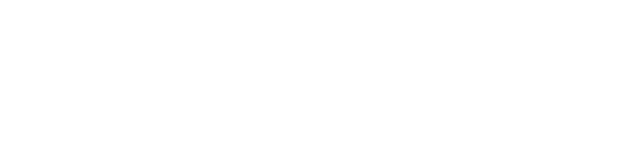
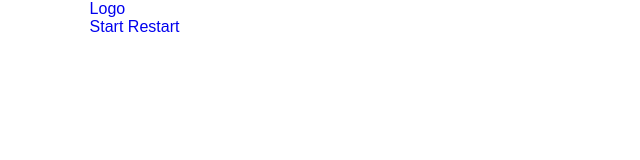
Before and after one commit to bamithaxioned/Logical-task-4-Drag-Drop, a plain HTML site: page index.html in a window 1280 px wide. Shown: the whole page, without its empty margins (0-640 px from the left). Drawn offline with Linux system fonts and the light colour scheme.

Commit message:
Header Section Updated

```diff
--- a/index.html
+++ b/index.html
@@ -24,12 +24,19 @@
   <div class="container">
     <!--header section start-->
     <header>
-
+      <div class="wrapper">
+        <h1><a href="index.html">Logo</a></h1>
+        <nav>
+          <ul class="navbar">
+            <li><a href="#FIXME" class="anchor start">Start</a></li>
+            <li><a href="#FIXME" class="anchor restart">Restart</a></li>
+          </ul>
+        </nav>
+      </div>
     </header>
     <!--header section end-->
     <!--main section start-->
     <main>
-
     </main>
     <!--main section end-->
 
```
